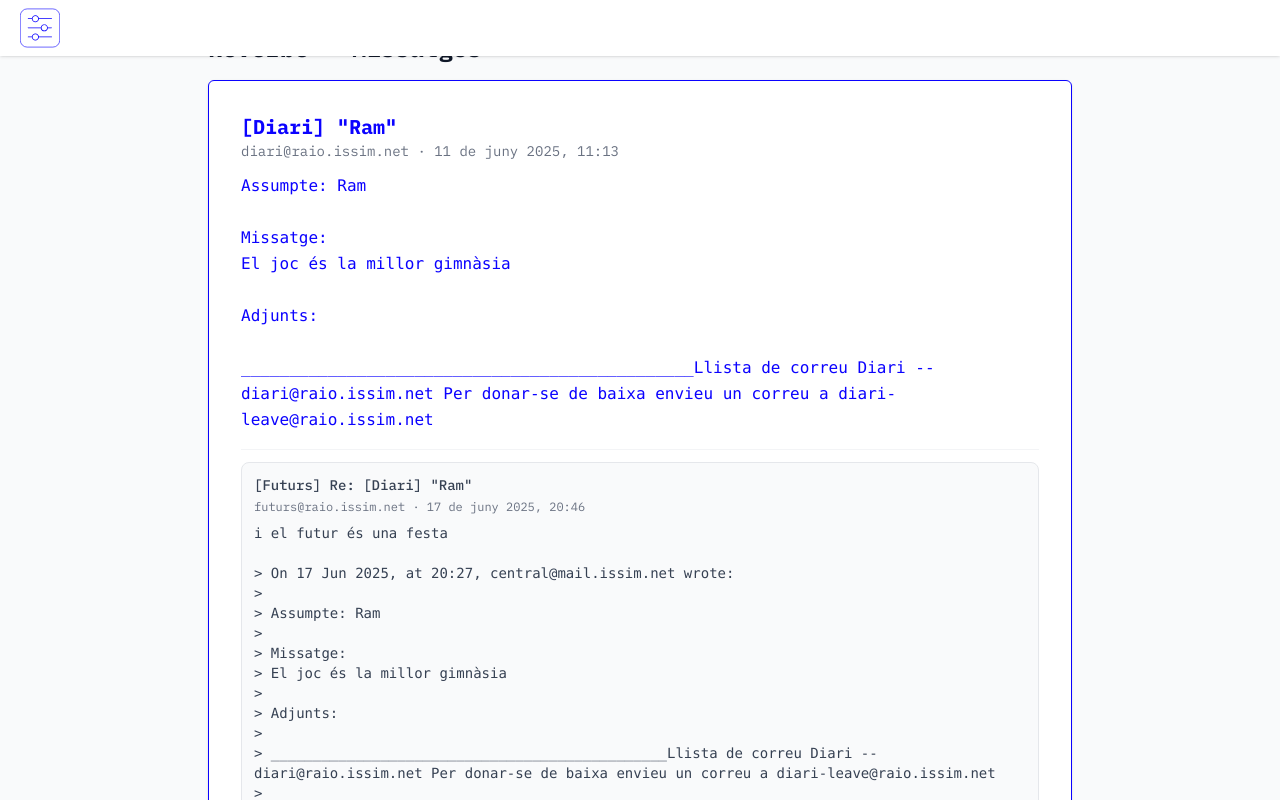
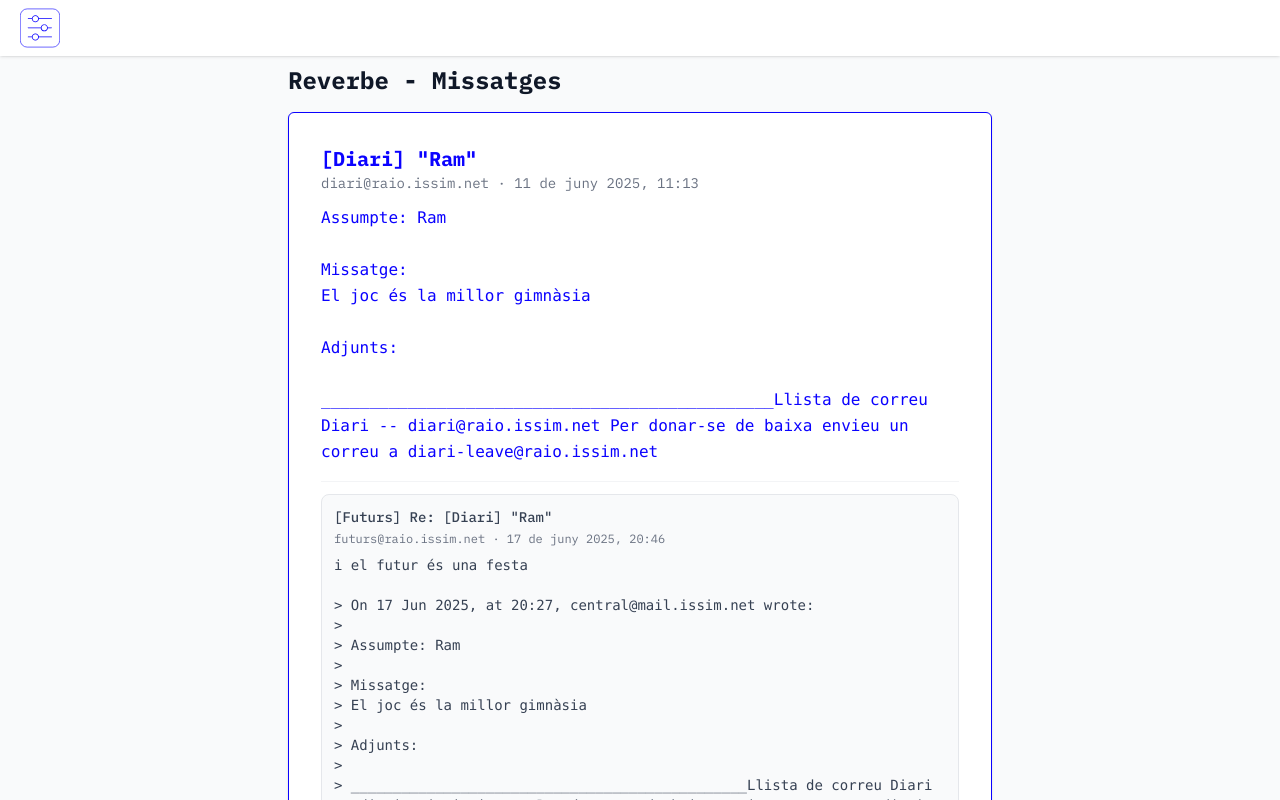
Before and after one commit to Kat-lev/reverbe-frontend, a React (Vite) app: page / in a window 1280 px wide. Shown: the top 800 px of the page. Built offline with nearby package versions, Linux system fonts and the light colour scheme.

Commit message:
Fix h1 margin top in scroll page

```diff
--- a/src/pages/ScrollPage.jsx
+++ b/src/pages/ScrollPage.jsx
@@ -10,11 +10,11 @@ function ScrollPage() {
      <div className="min-h-screen bg-gray-50 text-gray-900">
       <Header />
 
-      <main className="max-w-4xl mx-auto px-4 py-8 space-y-8">
-        <h1 className="text-2xl font-bold mb-4">Reverbe — Missatges</h1>
+      <main className="max-w-3xl mx-auto px-4 sm:px-6 lg:px-8 py-8 space-y-6">
+        <h1 className="text-2xl font-bold mt-8 mb-4">Reverbe - Missatges</h1>
 
         {messages.map((msg) => (
-          <Card key={msg.id} data={msg} showButtons={false} collapsible={false} />
+          <Card key={msg.id} data={msg} variant="scroll" />
         ))}
       </main>
     </div>
```
